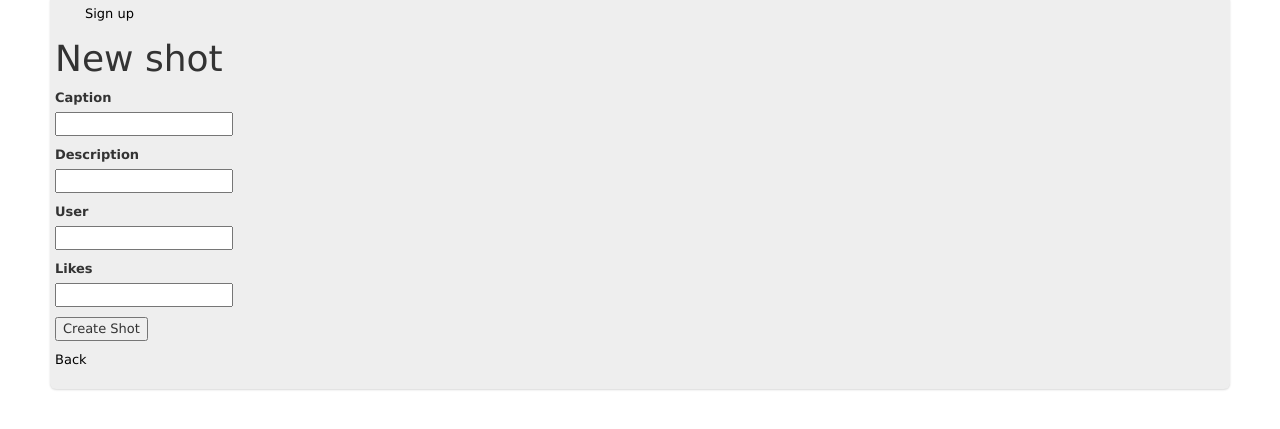
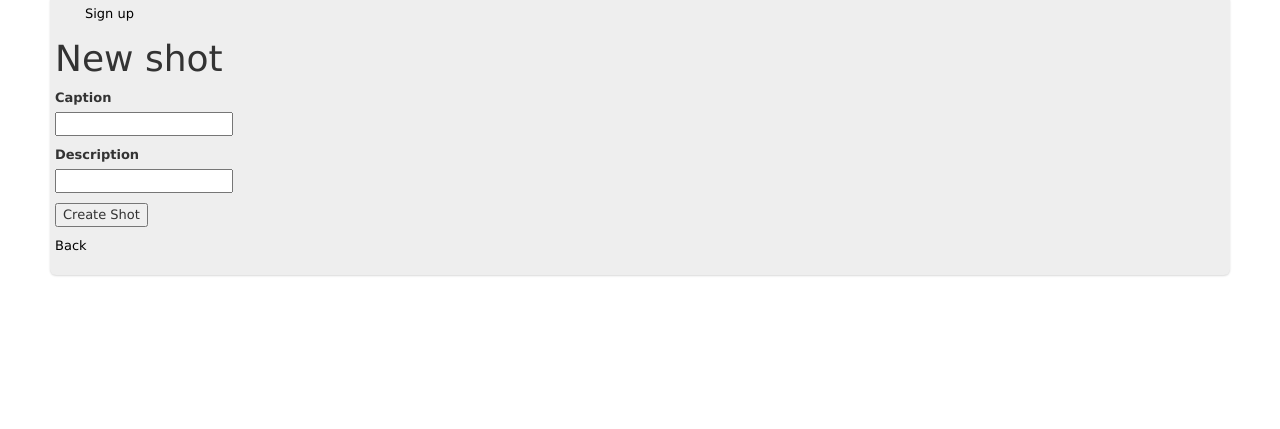
Before and after one commit to luismrds/shotbox, a Rails app: page /shots/new in a window 1280 px wide. Shown: the part 61-490 px from the top of the page. Run offline with Rails 7, Linux system fonts and the light colour scheme; style sheets or scripts are compiled from the project's sources; parts of the project's set-up code (start-up, migrations or seed data) failed here and were passed over; some libraries are stand-ins or nearby versions.

Commit message:
Adds shots for the current user - no photos yet

```diff
--- a/app/controllers/shots_controller.rb
+++ b/app/controllers/shots_controller.rb
@@ -41,6 +41,7 @@ class ShotsController < ApplicationController
   # POST /shots.json
   def create
     @shot = Shot.new(params[:shot])
+    @shot.user_id = current_user.id
 
     respond_to do |format|
       if @shot.save
--- a/app/views/shots/_form.html.erb
+++ b/app/views/shots/_form.html.erb
@@ -19,14 +19,6 @@
     <%= f.label :description %><br />
     <%= f.text_field :description %>
   </div>
-  <div class="field">
-    <%= f.label :user_id %><br />
-    <%= f.number_field :user_id %>
-  </div>
-  <div class="field">
-    <%= f.label :likes %><br />
-    <%= f.number_field :likes %>
-  </div>
   <div class="actions">
     <%= f.submit %>
   </div>
--- a/app/views/shots/index.html.erb
+++ b/app/views/shots/index.html.erb
@@ -25,4 +25,6 @@
 </table>
 
 <br />
-<%= link_to 'New Shot', new_shot_path %>
+<% if user_signed_in?%>
+  <%= link_to 'New Shot', new_shot_path %>
+<% end %>
```
Also changed, not shown: db/development.sqlite3.
